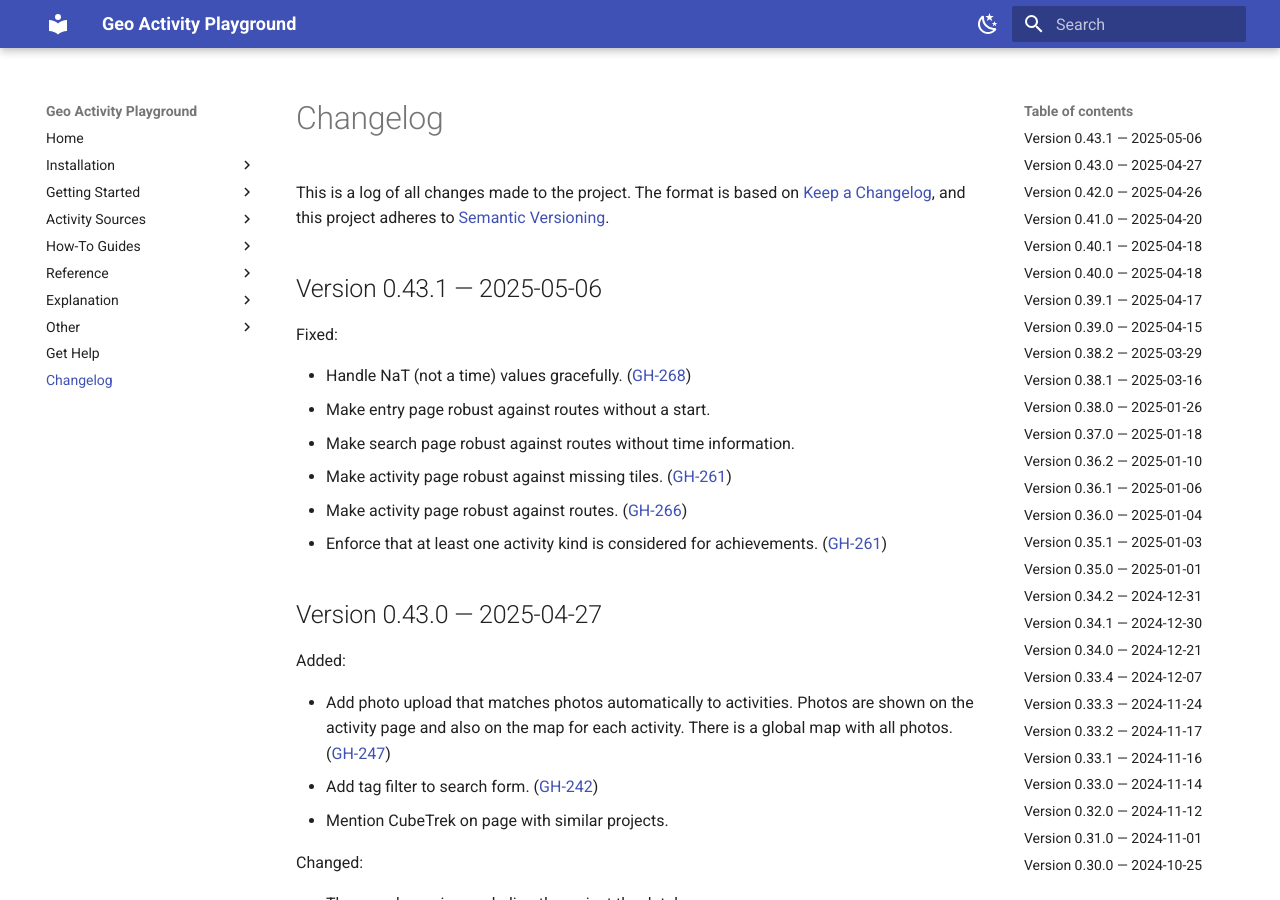
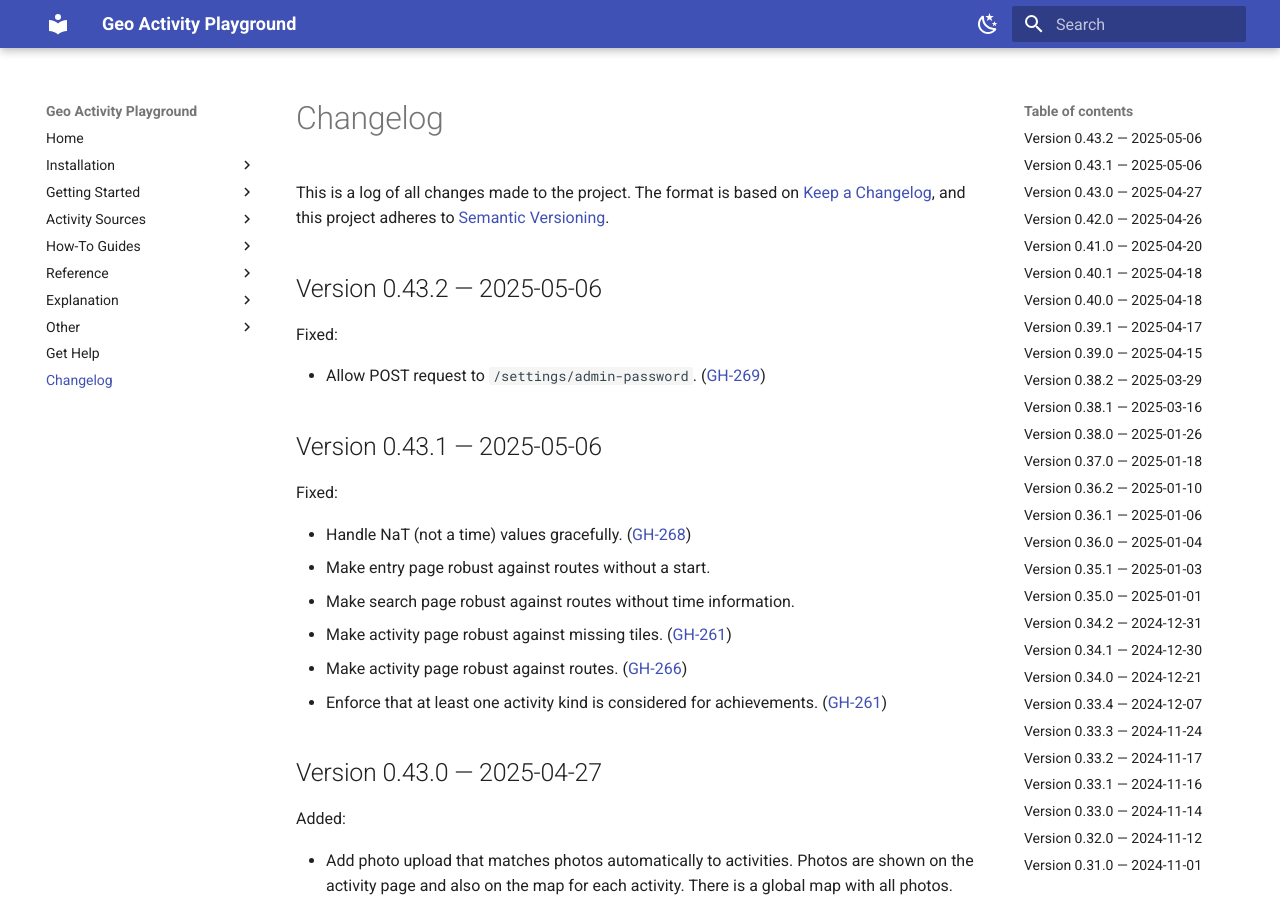
Before and after one commit to martin-ueding/geo-activity-playground, an MkDocs documentation site: the page built from docs/changelog.md, in a window 1280 px wide and 900 px high. Built offline with MkDocs 1.6.1 and Material for MkDocs 9.7.7, drawn with Linux system fonts in a browser that asks for light colours.

Commit message:
fix: Allow POST for admin password, GH-269

```diff
--- a/docs/changelog.md
+++ b/docs/changelog.md
@@ -14,6 +14,12 @@ Types of changes
 
 ([GH-000](https://github.com/martin-ueding/geo-activity-playground/issues/000))
 -->
+
+## Version 0.43.2 — 2025-05-06
+
+Fixed:
+
+- Allow POST request to `/settings/admin-password`. ([GH-269](https://github.com/martin-ueding/geo-activity-playground/issues/269))
 
 ## Version 0.43.1 — 2025-05-06
 
```
Also changed, not shown: 1 other file.
